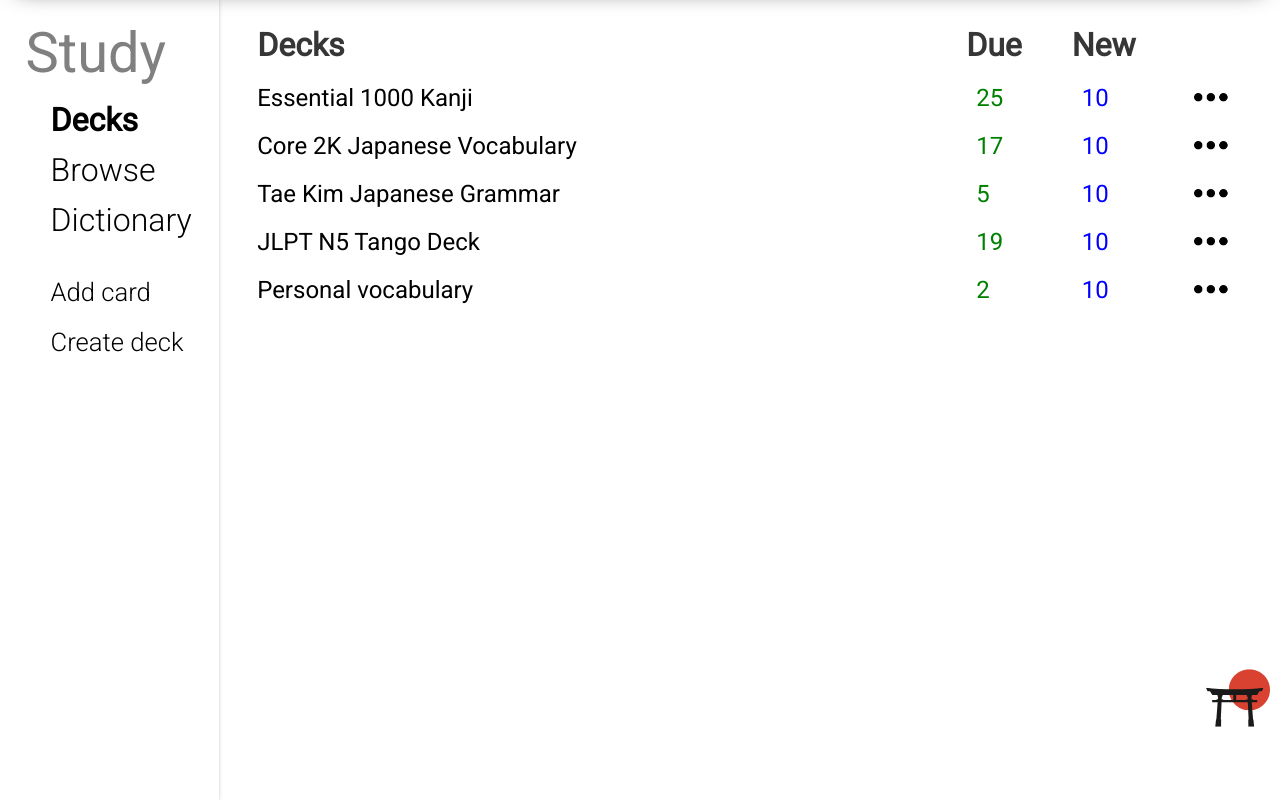
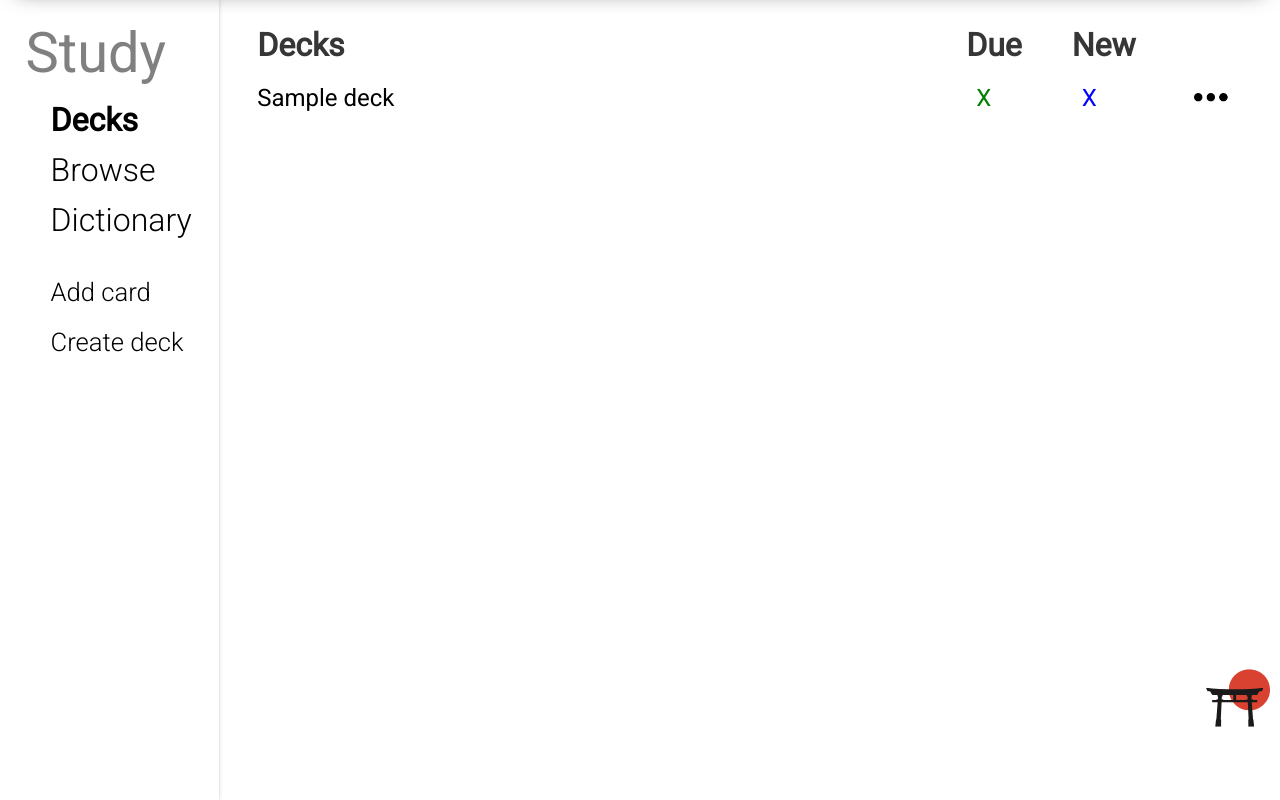
Before and after one commit to DLSU-CCAPDEV/2021T2-G41, a Node server app: template src/views/decks-main.ejs in a window 1280 px wide. Shown: the part 60-860 px from the top of the page. Run offline with Node 20, Linux system fonts and the light colour scheme; the template is opened without the code that fills it: most values are stand-ins (such as "Sample title", 1, 10 or a date in 2020); some libraries are stand-ins or nearby versions.

Commit message:
deck render from database

```diff
--- a/src/views/decks-main.ejs
+++ b/src/views/decks-main.ejs
@@ -48,36 +48,18 @@
                    <th>Due</th>
                    <th>New</th>
                </tr>
-               <tr>
+               <!--<tr>
                    <td class="deck-name-td"><a href="study" class="effect-underline">Essential 1000 Kanji</a></td>
                    <td class="due-count">25</td>
                    <td class="new-count">10</td>
                    <td class="deck-options-button"></td>
-                </tr>
-                <tr>
-                    <td class="deck-name-td"><a href="study" class="effect-underline">Core 2K Japanese Vocabulary</a></td>
-                    <td class="due-count">17</td>
-                    <td class="new-count">10</td>
+                </tr> -->
+                <%decks.forEach(deck => { %>
+                    <td class="deck-name-td"><a href="study" class="effect-underline"><%=deck%></a></td>
+                    <td class="due-count">X</td>
+                    <td class="new-count">X</td>
                     <td class="deck-options-button"></td>
-                </tr>
-                <tr>
-                    <td class="deck-name-td"><a href="study" class="effect-underline">Tae Kim Japanese Grammar</a></td>
-                    <td class="due-count">5</td>
-                    <td class="new-count">10</td>
-                    <td class="deck-options-button"></td>
-                </tr>
-                <tr>
-                    <td class="deck-name-td"><a href="study" class="effect-underline">JLPT N5 Tango Deck</a></td>
-                    <td class="due-count">19</td>
-                    <td class="new-count">10</td>
-                    <td class="deck-options-button"></td>
-                </tr>
-                <tr>
-                    <td class="deck-name-td"><a href="study" class="effect-underline">Personal vocabulary</a></td>
-                    <td class="due-count">2</td>
-                    <td class="new-count">10</td>
-                    <td class="deck-options-button"></td>
-                </tr>
+                <%});%>
            </table>
         </div>
         <div id="modal-deck-container" class="modal">
```
